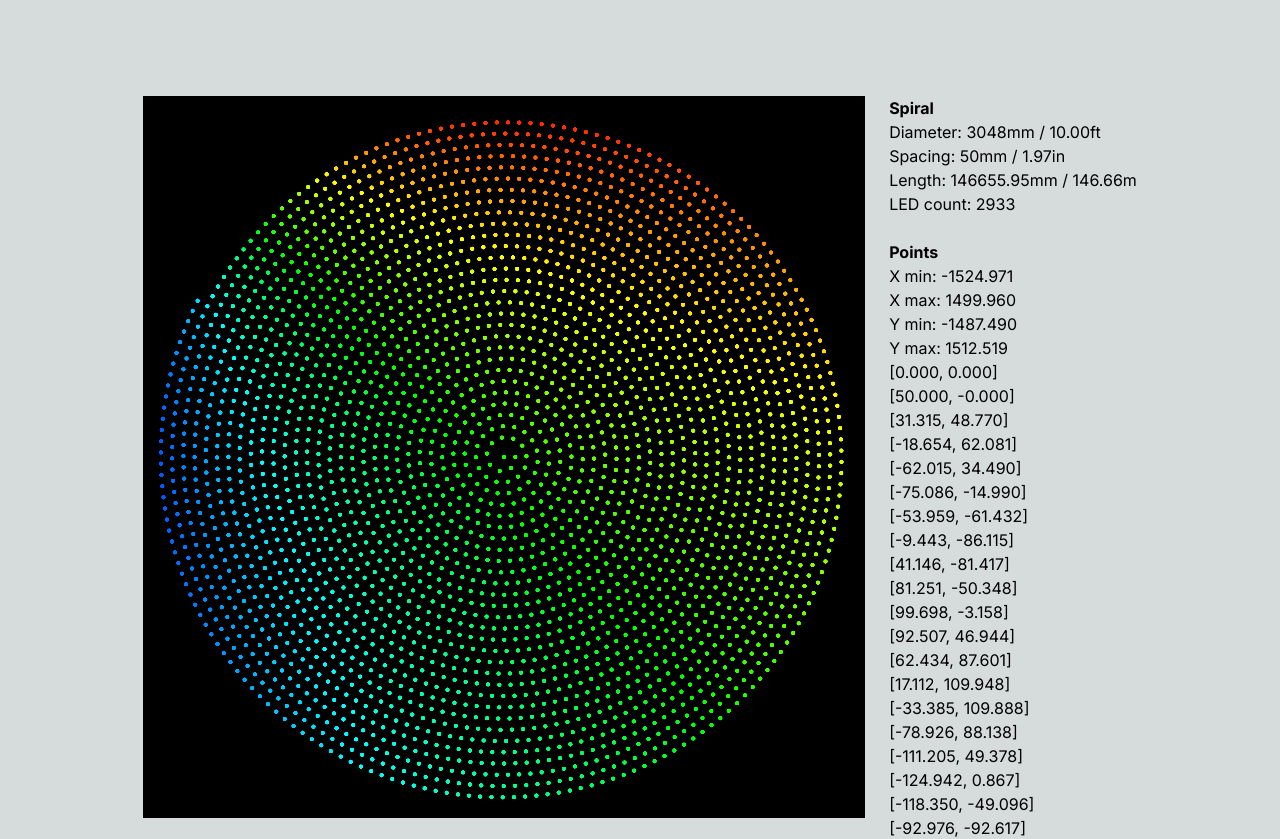
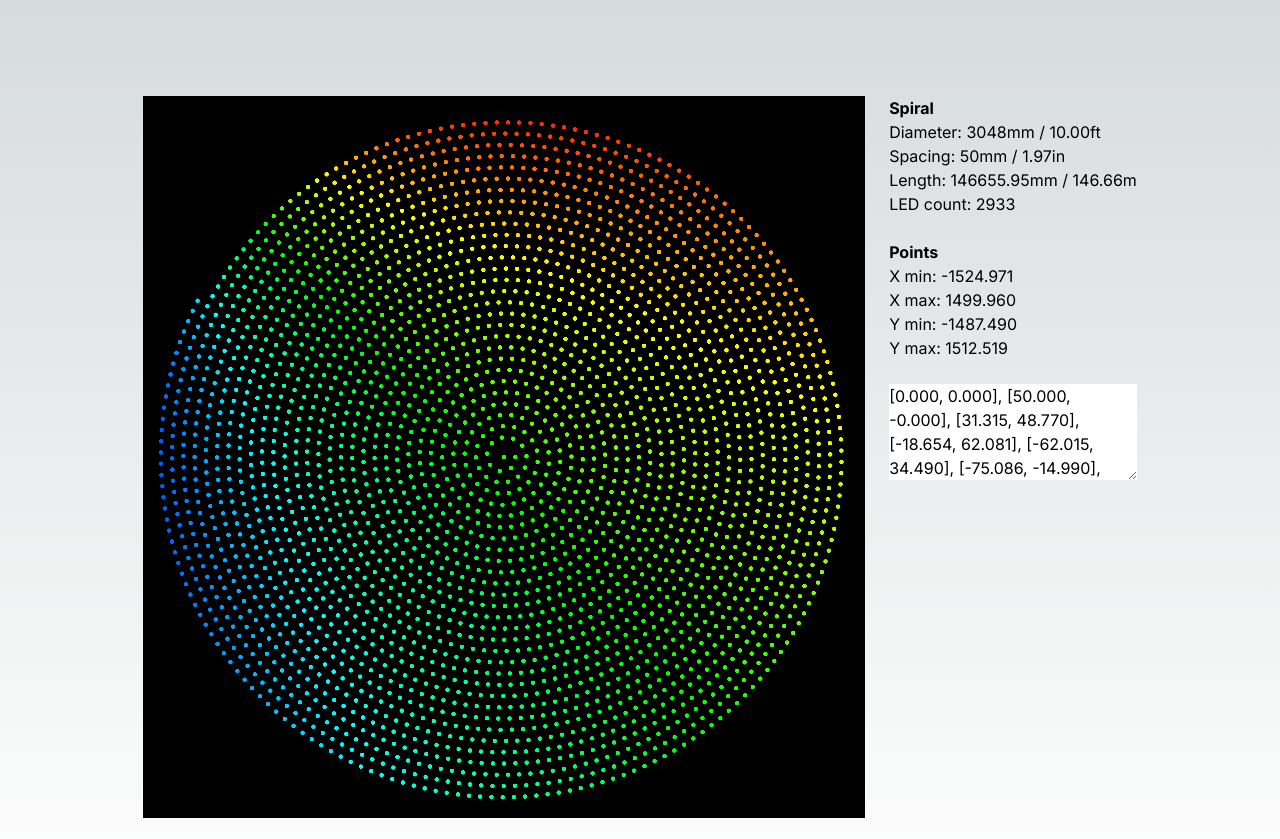
Before and after one commit to nfiniteset/spiral-calc, a Next.js app: page / in a window 1280 px wide. Shown: the top 839 px of the page. Built offline with nearby package versions, Linux system fonts and the light colour scheme.

Commit message:
Renders points in a text area

```diff
--- a/app/page.js
+++ b/app/page.js
@@ -66,9 +66,12 @@ export default function Home() {
           <p>X max: {spiralXMax.toFixed(3)}</p>
           <p>Y min: {spiralYMin.toFixed(3)}</p>
           <p>Y max: {spiralYMax.toFixed(3)}</p>
-          {spiralPoints.map((point, index) => (
-            <p key={index}>[{point[0].toFixed(3)}, {point[1].toFixed(3)}]</p>
-          ))}
+
+          <textarea className="mt-6 w-full h-24" readonly>
+            {spiralPoints.reduce((acc, point) => (
+              acc += `[${point[0].toFixed(3)}, ${point[1].toFixed(3)}], `
+            ), "")}
+          </textarea>
         </div>
       </div>
     </main>
```
